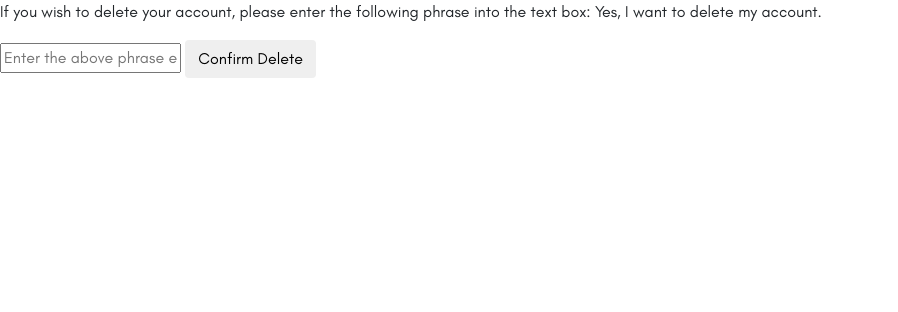
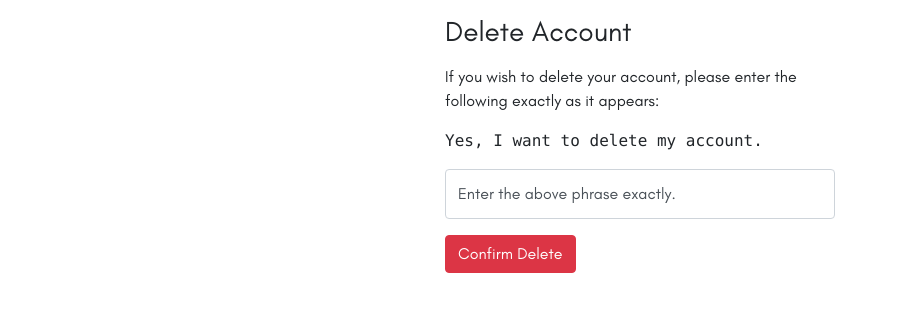
Before and after one commit to dsluo-archive/BookStore, a Django app: page /account/edit/delete in a window 1280 px wide. Shown: the part 56-368 px from the top of the page, without its empty margins (0-898 px from the left). Run offline with Django 3.2, Linux system fonts and the light colour scheme; parts of the project's set-up code (start-up, migrations or seed data) failed here and were passed over; some libraries are stand-ins or nearby versions.

Commit message:
delete account styled

```diff
--- a/templates/delete_account.html
+++ b/templates/delete_account.html
@@ -1,10 +1,22 @@
 {% extends "base.html" %}
+
+{% load static %}
+
+{% block per_page_css %}
+    <link rel="stylesheet" href="{% static 'css/mixins/forms.css' %}">
+{% endblock %}
 {% block main_content %}
 
-<form method="post" action='' enctype='multipart/form-data'> {% csrf_token %}
-    <p>If you wish to delete your account, please enter the following phrase into the text box:
-    Yes, I want to delete my account.</p>
-    <input type="text" name="confirmation" placeholder="Enter the above phrase exactly.">
-	<input type="submit" class='btn btn-default' value="Confirm Delete"/>
-</form>
+    <form method="post" action='' enctype='multipart/form-data' class="form-signin">
+        <h1 class="h3 mb-3 font-weight-normal">Delete Account</h1>
+        {% csrf_token %}
+        <p>If you wish to delete your account, please enter the following exactly as it appears:</p>
+        <p class="text-monospace">Yes, I want to delete my account.</p>
+        <div class="form-label-group">
+            <input id="confirm" type="text" name="confirmation" placeholder="Enter the above phrase exactly."
+                   class="form-control">
+            <label for="confirm">Enter the above phrase exactly.</label>
+        </div>
+        <input type="submit" class="btn btn-danger" value="Confirm Delete"/>
+    </form>
 {% endblock main_content %}
```
